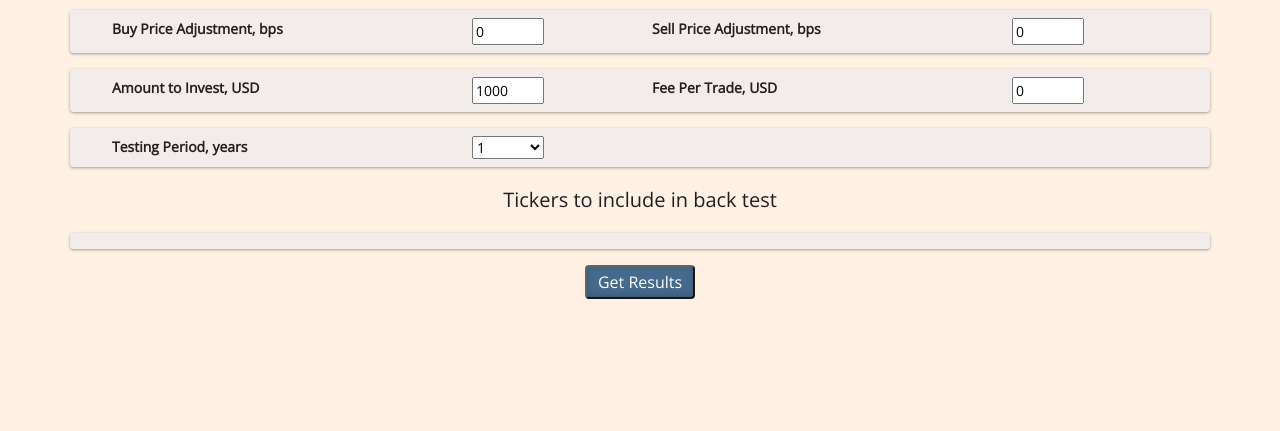
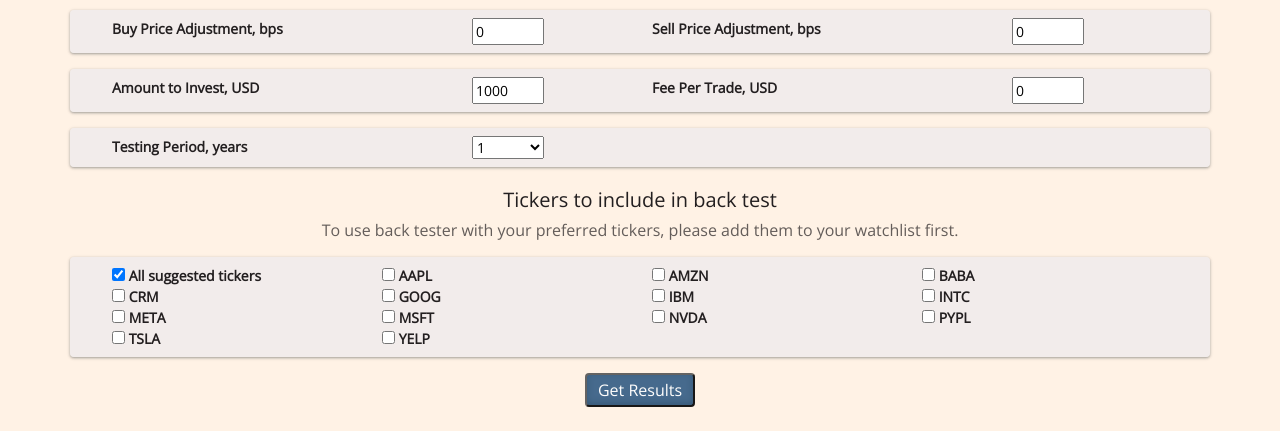
Before and after one commit to ahsamt/MyStockScreener, a Django app: page /backtester in a window 1280 px wide. Shown: the part 762-1193 px from the top of the page. Before the commit the page ends 1061 px from the top, so only its background shows below. Run offline with Django 4.2, Linux system fonts and the light colour scheme; a user stored in the database is signed in; data comes from the database, SQL or seed files in the repository; both versions use the stored data as it was after the commit; some libraries are stand-ins or nearby versions.

Commit message:
no saved tickers handled foro back tester

```diff
--- a/MyStockScreener/settings.py
+++ b/MyStockScreener/settings.py
@@ -24,7 +24,7 @@ BASE_DIR = Path(__file__).resolve().parent.parent
 SECRET_KEY = os.getenv('SECRET_KEY', 'default')
 
 # SECURITY WARNING: don't run with debug turned on in production!
-DEBUG = False
+DEBUG = True
 
 ALLOWED_HOSTS = ['MyStockScreener-dev.eu-west-2.elasticbeanstalk.com', '127.0.0.1']
 
--- a/stock_screener/forms.py
+++ b/stock_screener/forms.py
@@ -93,6 +93,11 @@ class BacktestForm(SignalForm):
                                                                             for o in
                                                                             SavedSearch.objects.filter(user=user)])),
                     widget=forms.CheckboxSelectMultiple, initial="ALL")
+            else:
+                self.fields['tickers'] = forms.MultipleChoiceField(
+                    choices=([("ALL", "All suggested tickers")] + sorted([(ticker, ticker)
+                                                                          for ticker in suggestedTickers])),
+                    widget=forms.CheckboxSelectMultiple, initial="ALL")
         else:
             self.fields['tickers'] = forms.MultipleChoiceField(
                 choices=([("ALL", "All suggested tickers")] + sorted([(ticker, ticker)
--- a/stock_screener/templates/stock_screener/backtester.html
+++ b/stock_screener/templates/stock_screener/backtester.html
@@ -165,7 +165,11 @@
                             {% if not user.is_authenticated %}
                                 <h5 class="centre mt-1 grey">Please <a href="{% url 'login' %}" class="bright-red">log in</a>
                                     or <a href="{% url 'register' %}" class="bright-red">register</a> to run this back test with your preferred tickers</h5>
+                                {% else %}
+                                <h5 class="centre mt-1 grey">{{ tickersMessage }}</h5>
                             {% endif %}
+
+
                             <div class="backtest-params row mt-3">
 
                                 {%  for t in stockForm.tickers %}
--- a/stock_screener/views.py
+++ b/stock_screener/views.py
@@ -583,12 +583,22 @@ def watchlist(request):
 def backtester(request):
     if request.method == "GET":
         user = request.user
-        return render(request, "stock_screener/backtester.html", {"stockForm": BacktestForm(user)})
+
+        if user.is_authenticated:
+            if len(SavedSearch.objects.filter(user=request.user)) == 0:
+                tickersMessage = "To use back tester with your preferred tickers, please add them to your watchlist first."
+
+            else:
+                tickersMessage = "To add more tickers to this back test, please add them to your watchlist first."
+        else:
+            tickersMessage = None
+        return render(request, "stock_screener/backtester.html", {"stockForm": BacktestForm(user), "tickersMessage": tickersMessage})
 
     if request.method == "POST":
         user = request.user
         if 'tickers' in request.POST:
             backtestForm = BacktestForm(request.user, request.POST)
+
 
             # Get all the form data
             if backtestForm.is_valid():
@@ -611,6 +621,8 @@ def backtester(request):
                     if user.is_authenticated:
                         if len(SavedSearch.objects.filter(user=request.user)) > 0:
                             tickers = sorted([o.ticker for o in SavedSearch.objects.filter(user=request.user)])
+                        else:
+                            tickers = suggestedTickers
                     else:
                         tickers = suggestedTickers
 
@@ -837,7 +849,7 @@ def backtester(request):
                     "signalSelected": signalSelected,
                     "constructorAdded": constructorAdded,
                     "savedConstructor": savedConstructor,
-                    "newSignal": signalDict
+                    "newSignal": signalDict,
                 }
 
                 return render(request, "stock_screener/backtester.html", context)
```
Also changed, not shown: db.sqlite3.
